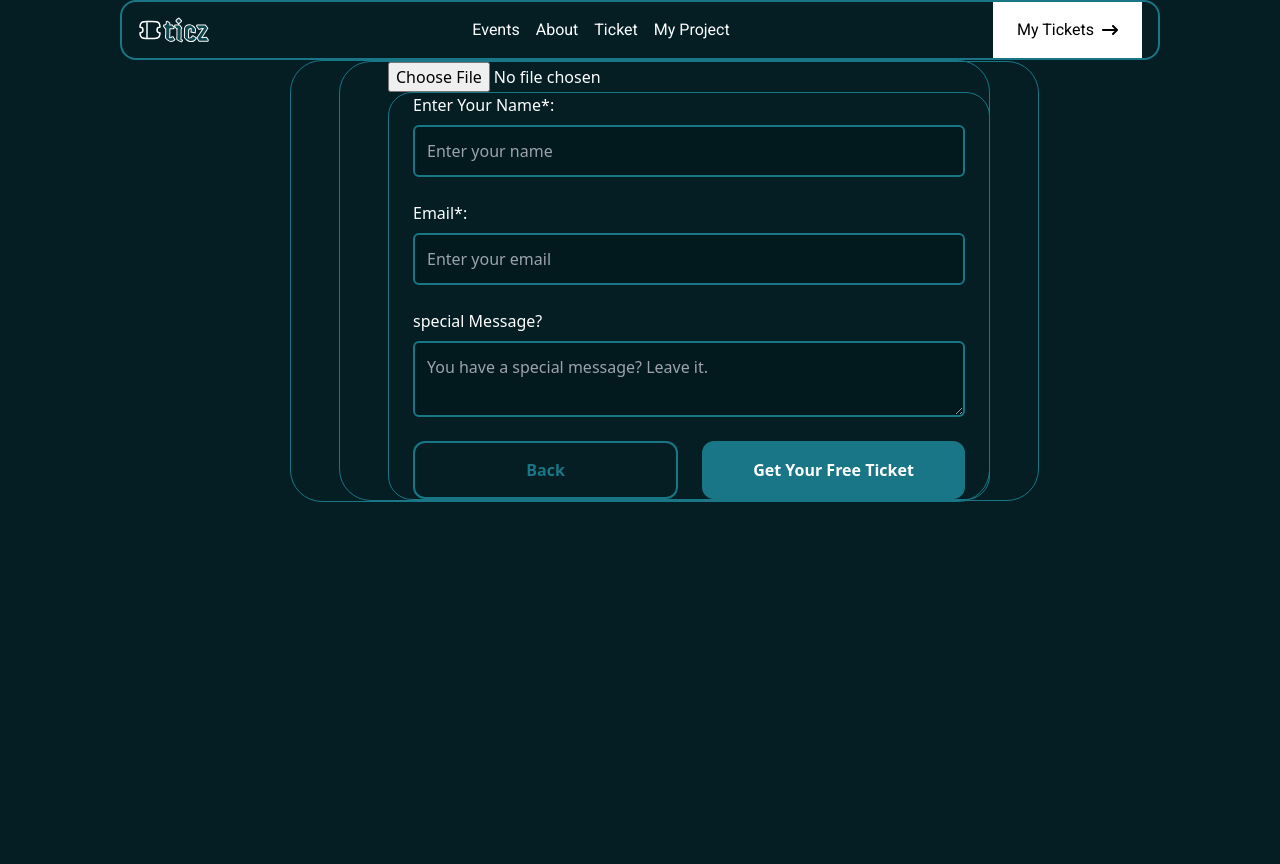
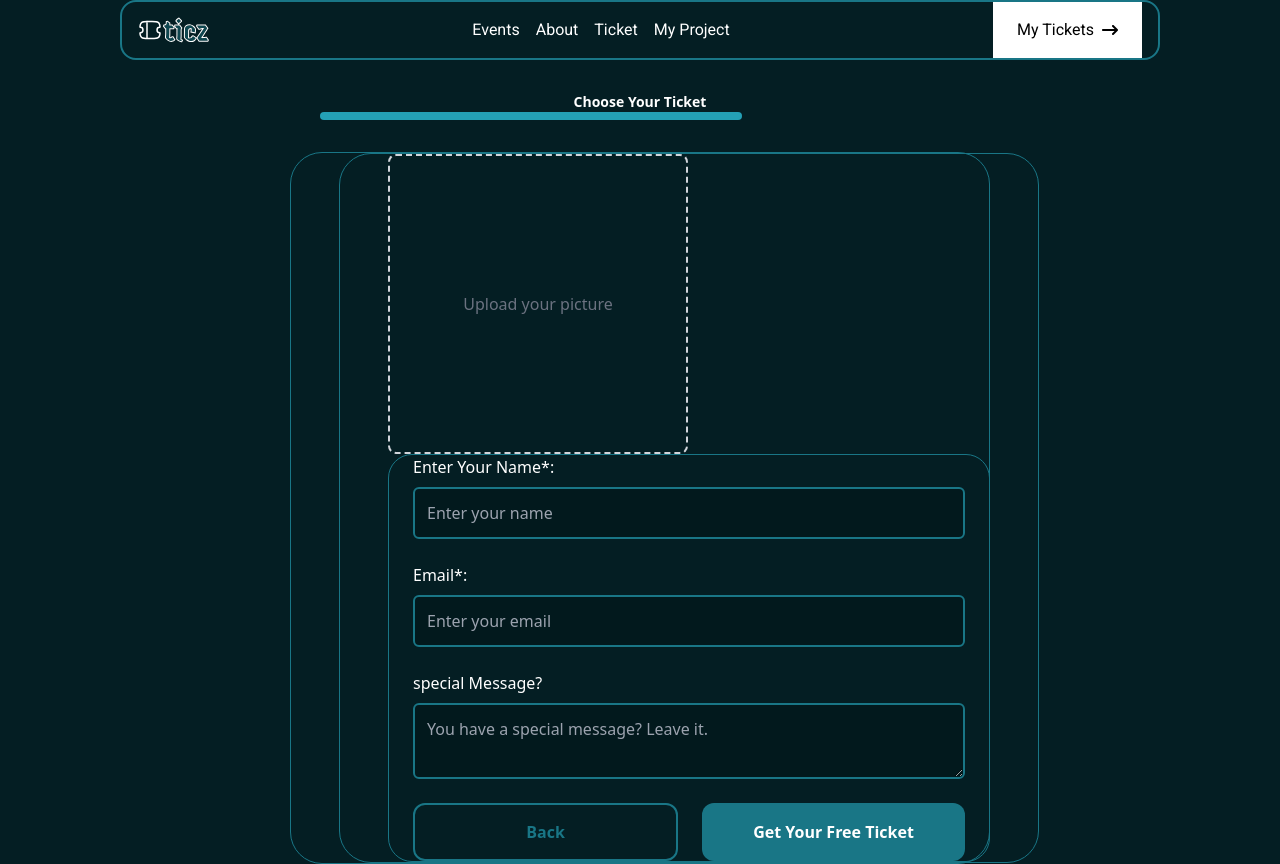
Before and after one commit to Yetty2020/Ticket-generator, a React (Vite) app: page / in a window 1280 px wide. Both pictures are taken after a click on the button "Next". Before the commit the page ends 800 px from the top, so only its background shows below. Built offline with nearby package versions, Linux system fonts and the light colour scheme; a web font is replaced by a local one.

Commit message:
file edit

```diff
--- a/src/App.jsx
+++ b/src/App.jsx
@@ -1,30 +1,27 @@
-import { BrowserRouter, Routes, Route } from 'react-router-dom'
-// import ProgressBar from './components/Fixed/ProgressBar.jsx'
-import Navbar from './components/Fixed/Navbar.jsx'
-import TicketSelectionHero from './components/TicketSelection/Hero.jsx'
-import AttendeeDetailsHero from './components/AttendeeDetails/Hero.jsx'
-import TicketReadyHero from './components/TicketReady/Hero.jsx'
-
+import { BrowserRouter, Routes, Route } from "react-router-dom";
+import ProgressBar from "./components/Fixed/ProgressBar.jsx";
+import Navbar from "./components/Fixed/Navbar.jsx";
+import TicketSelectionHero from "./components/TicketSelection/Hero.jsx";
+import AttendeeDetailsHero from "./components/AttendeeDetails/Hero.jsx";
+import TicketReadyHero from "./components/TicketReady/Hero.jsx";
 
 export default function App() {
   return (
     <div>
-    {/* <ProgressBar/> */}
-    <Navbar/>
-    <BrowserRouter>
-      <Routes>
-      <Route path='/' element={<TicketSelectionHero/>}/>
-        <Route path='/AttendeeDetails/Hero' element={<AttendeeDetailsHero/>}/>
-        <Route path='/TicketReady/Hero' element={<TicketReadyHero/>}/>
+      <Navbar />
 
 
-      </Routes>
-    </BrowserRouter>
-
-
-
-
-
+      <BrowserRouter>
+      <ProgressBar />
+        <Routes>
+          <Route path="/" element={<TicketSelectionHero />} />
+          <Route
+            path="/AttendeeDetails/Hero"
+            element={<AttendeeDetailsHero />}
+          />
+          <Route path="/TicketReady/Hero" element={<TicketReadyHero />} />
+        </Routes>
+      </BrowserRouter>
     </div>
-  )
+  );
 }
--- a/src/components/AttendeeDetails/UploadPicture.jsx
+++ b/src/components/AttendeeDetails/UploadPicture.jsx
@@ -1,50 +1,94 @@
-import { useFormLogic } from './formLogic'
+import { useState } from 'react';
 
-export default function UploadPicture() {
+const ImageUpload = () => {
+  const [imageUrl, setImageUrl] = useState(localStorage.getItem('imageUrl') || '');
+  const [isLoading, setIsLoading] = useState(false);
+  const [error, setError] = useState(null);
 
-  const {handleImageUpload, formRules, handleDrag, isDragging, handleDrop, imagePreview, errors} = useFormLogic();
+  const handleUpload = async (file) => {
+    if (!file) return;
+
+    setIsLoading(true);
+    setError(null);
+
+
+    try {
+    const formData = new FormData();
+    formData.append('file', file);
+    formData.append('upload_preset', 'ml_default');
+
+    console.log('Making request to Cloudinary');
+
+    const response = await fetch(
+      `https://api.cloudinary.com/v1_1/dj5oh5gec/image/upload`,
+      {
+        method: 'POST',
+        body: formData,
+      }
+    );
+
+    console.log('Response status:', response.status);
+    const data = await response.json();
+    console.log('Response data:', data);
+
+    if (!response.ok) {
+      throw new Error(data.error?.message || 'Upload failed');
+    }
+
+    setImageUrl(data.secure_url);
+    localStorage.setItem('imageUrl', data.secure_url);
+  } catch (err) {
+    console.log('Detailed error:', err);
+    setError('Failed to upload image. Please try again.');
+  }
+};
 
   return (
-    <div>
-    <div
-  className={`dropzone ${isDragging ? 'dragging' : ''} text-white`}
-  onDragEnter={handleDrag}
-  onDragLeave={handleDrag}
-  onDragOver={handleDrag}
-  onDrop={handleDrop}
->
-
+    <div className="relative w-[300px] h-[300px] border-2 border-dashed border-gray-300 rounded-lg overflow-hidden">
       <input
         type="file"
         accept="image/*"
-    onChange={handleImageUpload}
+        onChange={(e) => handleUpload(e.target.files[0])}
+        className="hidden"
+        id="imageInput"
       />
 
-  <div>
-  <input
-    type="hidden"
-    {...formRules.avatarUrl}
-  />
-
-  </div>
-  <div className='w-full bg-imagebg-color'>
-  {imagePreview && (
-  <div className=" flex justify-center items-center">
-    <img
-      src={imagePreview}
-      alt="Preview"
-      style={{ width: '200px', height: '200px', objectFit: 'cover' }}
-    />
+      {isLoading && (
+        <div className="absolute inset-0 flex items-center justify-center bg-black bg-opacity-50">
+          <span className="text-white">Uploading...</span>
         </div>
       )}
 
+      {error && (
+        <div className="absolute top-0 left-0 right-0 bg-red-500 text-white p-2 text-sm">
+          {error}
+        </div>
+      )}
 
+      {!imageUrl ? (
+        <label
+          htmlFor="imageInput"
+          className="flex items-center justify-center w-full h-full cursor-pointer"
+        >
+          <span className="text-gray-500">Upload your picture</span>
+        </label>
+      ) : (
+        <div className="relative w-full h-full group">
+          <img
+            src={imageUrl}
+            alt="Uploaded"
+            className="w-full h-full object-cover"
+          />
+          <label
+            htmlFor="imageInput"
+            className="absolute inset-0 bg-black bg-opacity-50 flex items-center justify-center opacity-0 group-hover:opacity-100 transition-opacity cursor-pointer"
+          >
+            <span className="text-white">Upload your picture</span>
+          </label>
         </div>
+      )}
+    </div>
+  );
+};
 
-
-</div>
-
-
-    </div>
-  )
-}
+export default ImageUpload;
--- a/src/components/AttendeeDetails/formLogic.js
+++ b/src/components/AttendeeDetails/formLogic.js
@@ -1,50 +1,26 @@
 import { useForm } from "react-hook-form";
-import { useEffect, useState } from "react";
+import { useEffect } from "react";
 import {useNavigate} from 'react-router-dom'
-
-
-
-export const useFormLogic = () => {
-  const { register, handleSubmit, formState: { errors }, setValue, reset , watch} = useForm();
-  const navigate = useNavigate()
-
-  const [isDragging, setIsDragging] = useState(false);
 
 
 
 
 
-  // Add state for preview
-  const [imagePreview, setImagePreview] = useState(null);
+export const useFormLogic = () => {
+  const { register, handleSubmit, formState: { errors }, setValue, reset } = useForm();
+  const navigate = useNavigate()
 
-  // Watch the avatarUrl field
-  const avatarUrl = watch('avatarUrl');
 
-  // Update preview when avatarUrl changes
-  useEffect(() => {
-    if (avatarUrl) {
-      setImagePreview(avatarUrl);
-    }
-  }, [avatarUrl]);
 
-  const handleImageUpload = async (e) => {
-    const file = e.target.files[0];
-    if (file) {
-      // Show local preview immediately
-      const reader = new FileReader();
-    reader.onloadend = () => {
-      setImagePreview(reader.result);
-      // Save preview to localStorage
-      localStorage.setItem('imagePreview', reader.result);
-    };
-    reader.readAsDataURL(file);
 
+
+const handleImageUpload = async (file) => {
   const formData = new FormData();
   formData.append('file', file);
-      formData.append('upload_preset', 'YOUR_UPLOAD_PRESET');
+  formData.append('upload_preset', 'your_preset');
 
   const response = await fetch(
-        'https://api.cloudinary.com/v1_1/YOUR_CLOUD_NAME/image/upload',
+    `https://api.cloudinary.com/v1_1/your_cloud_name/image/upload`,
     {
       method: 'POST',
       body: formData,
@@ -52,11 +28,12 @@ export const useFormLogic = () => {
   );
 
   const data = await response.json();
-    setValue('avatarUrl', data.secure_url);
-    // Save Cloudinary URL to localStorage
-    localStorage.setItem('avatarUrl', data.secure_url);
-    }
+  return data.secure_url;
 };
+
+
+
+
 
   const onSubmit = (data) => {
   if (data.name && data.email) {
@@ -65,54 +42,9 @@ export const useFormLogic = () => {
   }
 }
 
-  // Modify handleDrop to include preview
-  const handleDrop = async (e) => {
-    e.preventDefault();
-    e.stopPropagation();
-    setIsDragging(false);
 
-    const file = e.dataTransfer.files[0];
-    if (file) {
-      // Show local preview immediately
-      const reader = new FileReader();
-      reader.onloadend = () => {
-        const previewUrl = reader.result;
-        setImagePreview(previewUrl);
-        localStorage.setItem('imagePreview', previewUrl);
-        setValue('avatarUrl', previewUrl);
-        localStorage.setItem('avatarUrl', previewUrl);
-      };
-      reader.readAsDataURL(file);
 
-      const formData = new FormData();
-      formData.append('file', file);
-      formData.append('upload_preset', 'YOUR_UPLOAD_PRESET');
 
-      const response = await fetch(
-        'https://api.cloudinary.com/v1_1/YOUR_CLOUD_NAME/image/upload',
-        {
-          method: 'POST',
-          body: formData,
-        }
-      );
-
-      const data = await response.json();
-      setValue('avatarUrl', data.secure_url);
-    }
-  };
-
-  // Add this to your useEffect to load the saved image
-useEffect(() => {
-  const savedImagePreview = localStorage.getItem('imagePreview');
-  const savedAvatarUrl = localStorage.getItem('avatarUrl');
-
-  if (savedImagePreview) {
-    setImagePreview(savedImagePreview);
-  }
-  if (savedAvatarUrl) {
-    setValue('avatarUrl', savedAvatarUrl);
-  }
-}, [setValue]);
 
   // Load saved form data on component mount
   useEffect(() => {
@@ -143,7 +75,7 @@ useEffect(() => {
   localStorage.removeItem('imagePreview');
   localStorage.removeItem('avatarUrl');
   reset();
-  setImagePreview(null);
+  // setImagePreview(null);
   window.location.reload();
   };
 
@@ -220,9 +152,7 @@ useEffect(() => {
     handleKeyPress,
     handleImageUpload,
 
-    handleDrop,
-    isDragging,
-    imagePreview
+
 
   };
 };
--- a/src/components/Fixed/Navbar.jsx
+++ b/src/components/Fixed/Navbar.jsx
@@ -14,7 +14,7 @@ export default function Navbar() {
    <img src={two} alt="" />
    </div>
    <div className="lg:flex gap-[16px] hidden">
-       <a href="">Events</a>
+       <a href="/">Events</a>
        <a href="">About</a>
        <a href="">Ticket</a>
        <a href="">My Project</a>
--- a/src/components/Fixed/ProgressBar.jsx
+++ b/src/components/Fixed/ProgressBar.jsx
@@ -1,6 +1,3 @@
-
-
-
 import { useLocation } from 'react-router-dom';
 
 const ProgressBar = () => {
@@ -10,7 +7,7 @@ const ProgressBar = () => {
     switch(location.pathname) {
       case '/':
         return 33;
-      case '/TicketSelection/Hero':
+      case '/AttendeeDetails/Hero':
         return 66;
       case '/TicketReady/Hero':
         return 100;
@@ -19,39 +16,51 @@ const ProgressBar = () => {
     }
   };
 
+  const getCurrentLabel = () => {
+    switch(location.pathname) {
+      case '/':
+        return 'Enter Your Details';
+      case '/AttendeeDetails/Hero':
+        return 'Choose Your Ticket';
+      case '/TicketReady/Hero':
+        return 'Get Your Ticket';
+      default:
+        return '';
+    }
+  };
+
   const steps = [
-    { label: 'Details', path: '/' },
-    { label: 'Preview', path: '/TicketSelection/Hero' },
-    { label: 'Download', path: '/TicketReady/Hero' }
+    { label: getCurrentLabel(), path: '/' },
+    { label: getCurrentLabel(), path: '/AttendeeDetails/Hero' },
+    { label: getCurrentLabel(), path: '/TicketReady/Hero' }
   ];
-
 
   return (
     <div className="w-full max-w-2xl mx-auto px-4 mb-8">
       <div className="relative pt-4">
-        <div className="w-full h-2 bg-gray-200 rounded-full">
+      <div className="flex justify-between mt-4">
+          {steps.map((step, index) => (
+            <div
+              key={index}
+              className={`flex flex-col items-center relative
+                ${location.pathname === step.path ? 'text-white font-bold' : 'text-gray-500'}`}
+            >
+
+              {location.pathname === step.path && (
+                <span className="text-sm whitespace-nowrap">{step.label}</span>
+
+              )}
+            </div>
+          ))}
+        </div>
+        <div className="w-full h-2 bg-inactiveprogressbar-color rounded-full">
           <div
-            className="h-full bg-blue-500 rounded-full transition-all duration-500 ease-in-out"
+            className="h-full bg-progressbar-color rounded-full transition-all duration-500 ease-in-out"
             style={{ width: `${getProgress()}%` }}
           />
         </div>
 
-        <div className="flex justify-between mt-4">
-          {steps.map((step, index) => (
-            <div
-              key={index}
-              className={`flex flex-col items-center relative
-                ${location.pathname === step.path ? 'text-[#1F2937] font-bold' : 'text-gray-500'}`}
-            >
-              <div className={`w-6 h-6 rounded-full mb-2 flex items-center justify-center border-2
-                ${location.pathname === step.path ? 'bg-[#1F2937] border-[#1F2937]' : 'bg-white border-gray-300'}`}
-              >
-                <span className={location.pathname === step.path ? 'text-white' : ''}>{index + 1}</span>
-              </div>
-              <span className="text-sm whitespace-nowrap">{step.label}</span>
-            </div>
-          ))}
-        </div>
+
       </div>
     </div>
   );
--- a/src/components/TicketSelection/Hero.jsx
+++ b/src/components/TicketSelection/Hero.jsx
@@ -3,6 +3,7 @@ import EventDetails from './EventDetails.jsx'
 import TicketType from './TicketType.jsx'
 import TicketNumber from './TicketNumber.jsx'
 import FooterButtons from './FooterButtons.jsx'
+
 
 
 
--- a/tailwind.config.js
+++ b/tailwind.config.js
@@ -13,7 +13,9 @@ export default {
       'hover-color': '#2C545B',
       'selected-color': '#12464E',
       'imagebg-color':'#02191D',
-      'ticketbg-color': '#71A7AF'
+      'ticketbg-color': '#71A7AF',
+      'progressbar-color':'#24A0B5',
+      'inactiveprogessbar-color':'#0E464F'
 
 
       },
```
Also changed, not shown: src/components/AttendeeDetails/DisplayImage.jsx (added, +19 -0 lines), src/components/TicketReady/TicketShape.jsx (+14 -4 lines), 1 other file (tests, documents, lock files or other folders). Lines whose indentation alone changed are shown as unchanged.
